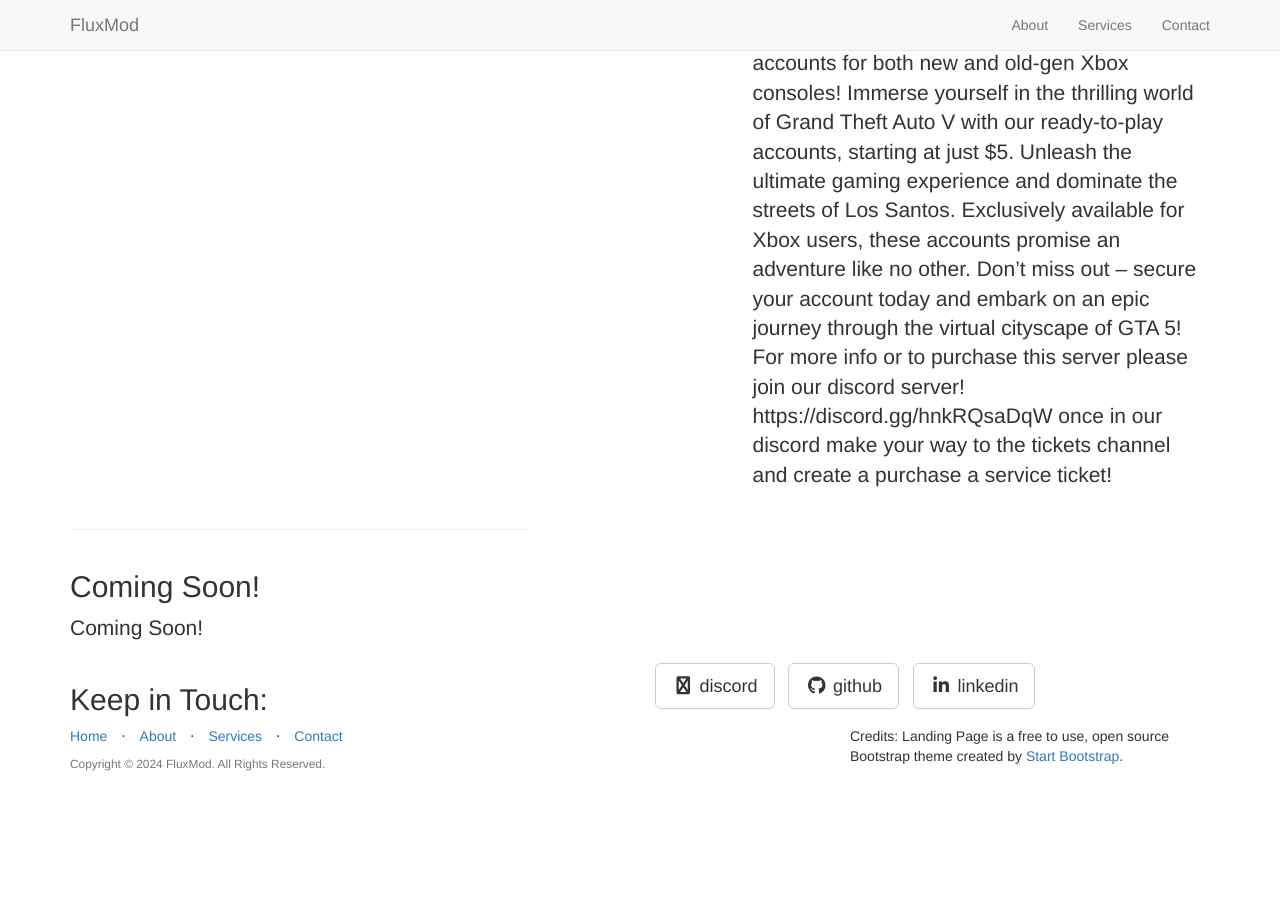
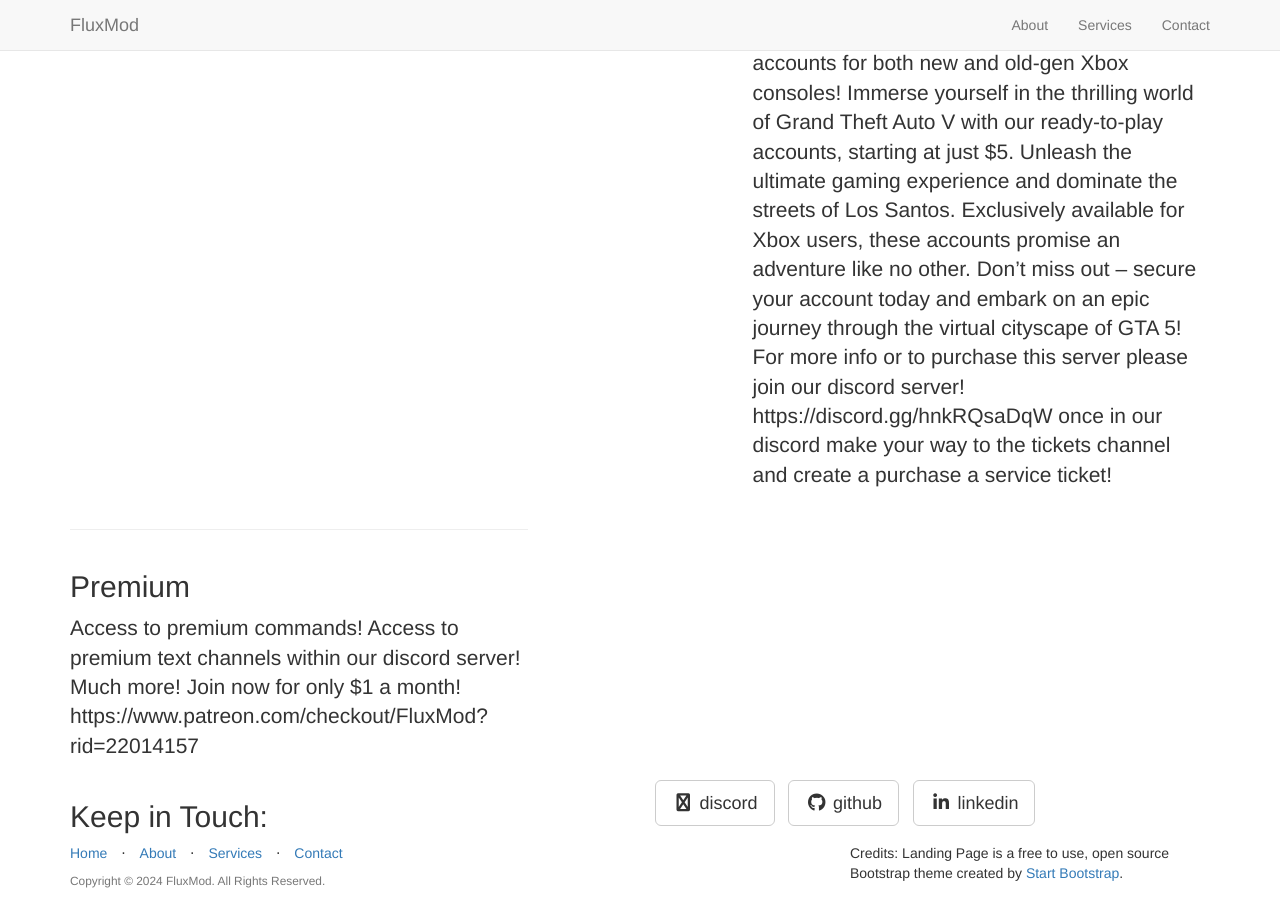
Before and after one commit to YoJJeremiah/YoJJeremiah.github.io, a Jekyll site: the page built from _posts/2014-09-23-services-3.markdown, in a window 1280 px wide and 900 px high, scrolled down 1210 px. Built offline with Jekyll 4.4.1, drawn with Linux system fonts in a browser that asks for light colours; nearby versions of some CDN libraries; library files that are not in the unit come from our copies; before the commit the page ends 1993 px from its top, so only the background shows below that.

Commit message:
Update 2014-09-23-services-3.markdown

```diff
--- a/_posts/2014-09-23-services-3.markdown
+++ b/_posts/2014-09-23-services-3.markdown
@@ -2,7 +2,11 @@
 layout: default
 img: phones.png
 category: Services
-title: Coming Soon!
+title: Premium
 description: |
 ---
-Coming Soon!
+Access to premium commands!
+Access to premium text channels within our discord server!
+Much more!
+Join now for only $1 a month!
+https://www.patreon.com/checkout/FluxMod?rid=22014157
```
